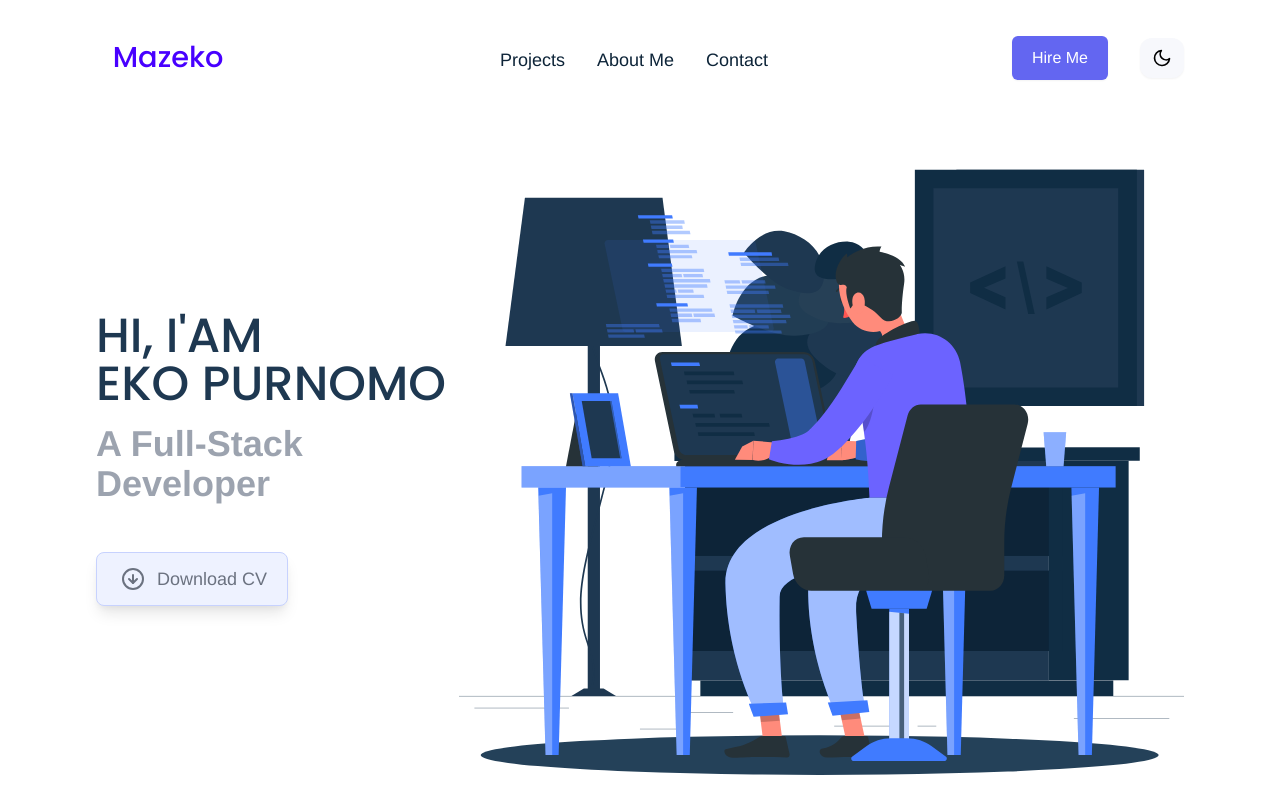
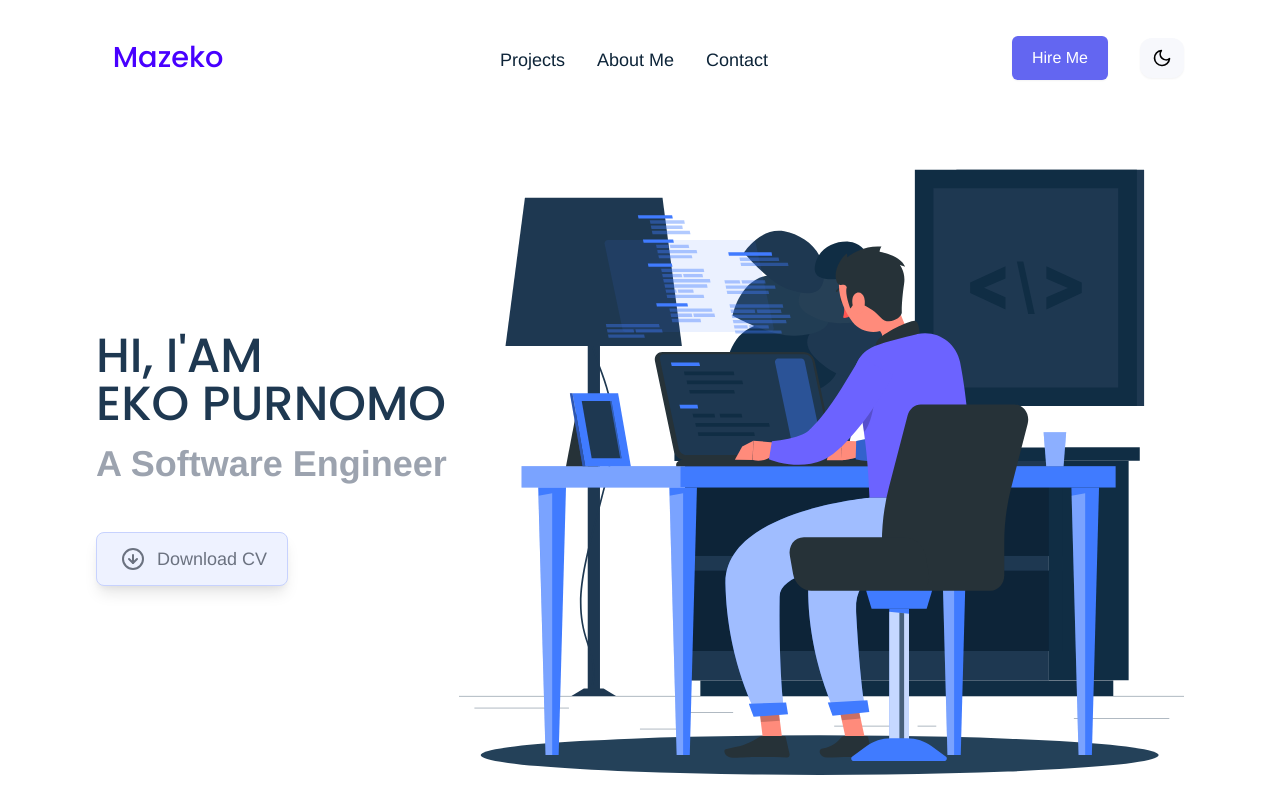
Before and after one commit to EnkuDavi/enkudavi.github.io, a Vue app: page / in a window 1280 px wide. Shown: the top 800 px of the page. Built offline with nearby package versions, Linux system fonts and the light colour scheme; no server answers; what vue-backtotop would draw is missing.

Commit message:
ganti title

```diff
--- a/src/components/AppBanner.vue
+++ b/src/components/AppBanner.vue
@@ -13,7 +13,7 @@
 			<p
 				class="mt-4 text-2xml sm:text-3xl xl:text-4xl text-center sm:text-left font-semibold leading-none text-gray-400"
 			>
-				A Full-Stack Developer
+				A Software Engineer
 			</p>
 			<div class="flex justify-center sm:block">
 				<a
```
